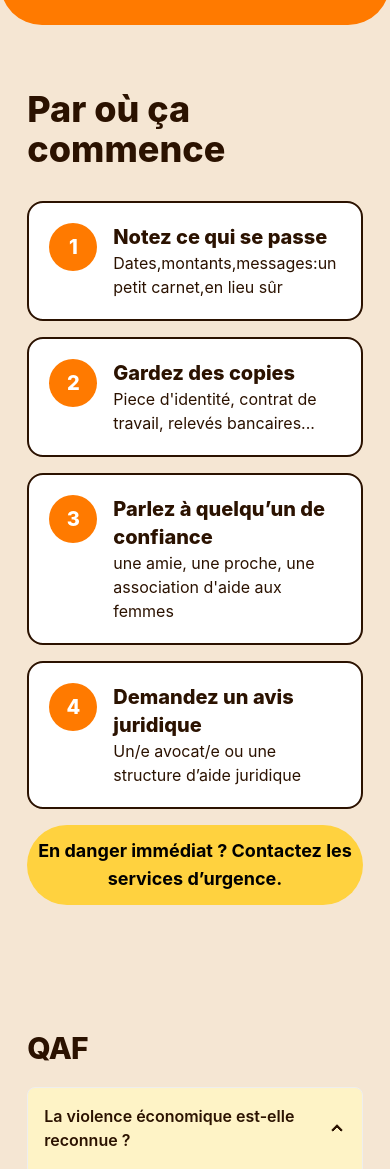
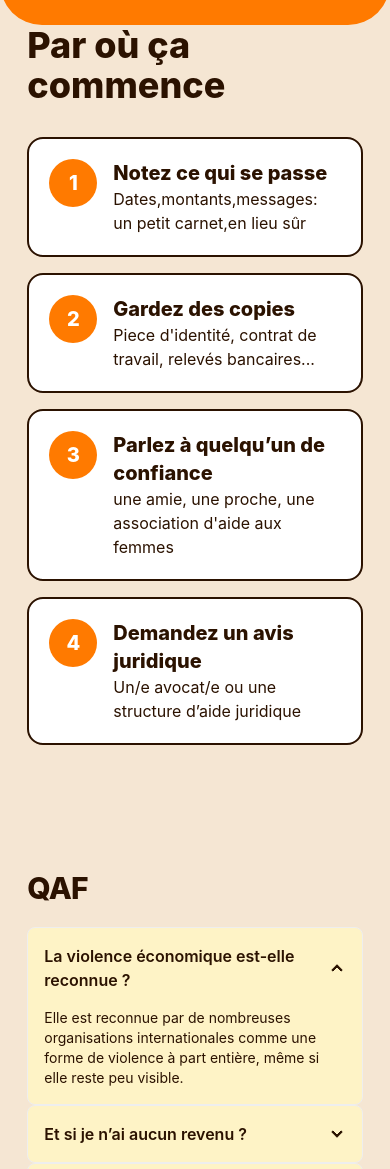
Before and after one commit to mbarek-mohammed/mbarek-mohammed-mbarek-mohammed-Mbarek-Mohammed-project-finale-html-css, a website: page public/pages/Agir.html in a window 390 px wide. Shown: the part 887-2056 px from the top of the page. Drawn offline with Linux system fonts and the light colour scheme.

Commit message:
fix:responsive

```diff
--- a/public/pages/Agir.html
+++ b/public/pages/Agir.html
@@ -42,15 +42,14 @@
         <img src="../images/5555555555.png" alt="">
       </div>
   </section>
-
-  <section class="px-[7vw] py-16">
+ <section class="px-[7vw] pb-16 ">
       <h2 class="mb-8 text-4xl font-extrabold md:text-5xl">Par où ça commence</h2>
       <div class="grid max-w-4xl gap-4">
         <div class="flex gap-4 rounded-2xl border-2 border-[#2b1200] bg-white p-5"><span
             class="grid h-12 w-12 shrink-0 place-items-center rounded-full bg-[#ff7a00] text-xl font-extrabold text-white">1</span>
           <div>
             <h3 class="text-xl font-extrabold">Notez ce qui se passe</h3>
-          <p>Dates,montants,messages:un petit carnet,en lieu sûr</p>
+            <p>Dates,montants,messages: <br> un petit carnet,en lieu sûr</p>
           </div>
         </div>
         <div class="flex gap-4 rounded-2xl border-2 border-[#2b1200] bg-white p-5"><span
@@ -74,10 +73,11 @@
             <p>Un/e avocat/e ou une structure d’aide juridique</p>
           </div>
         </div>
-      <p class="text-center text-lg font-bold bg-[#ffd23f] text-black px-2 py-3 rounded-full">En danger immédiat ?
-        Contactez les services d’urgence.</p>
+
       </div>
     </section>
+
+
 
 
   <section class="px-[7vw] pb-6">
```
Also changed, not shown: public/css/output.css. Lines whose indentation alone changed are shown as unchanged.
